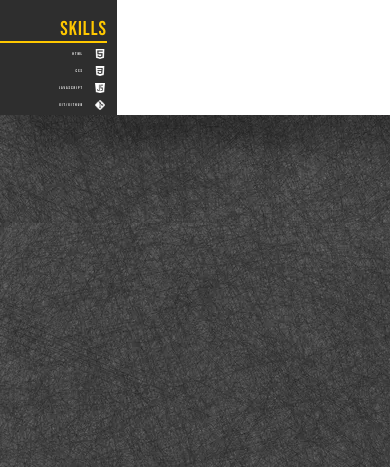
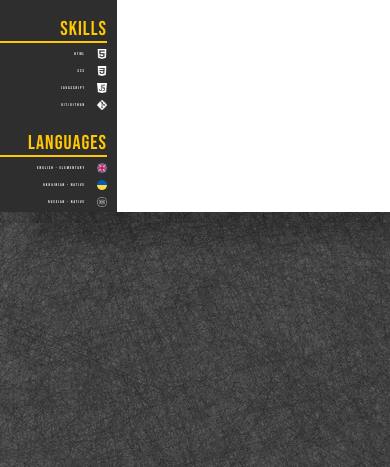
Before and after one commit to Sauliak/rsschool-cv, a plain HTML site: page index.html in a window 390 px wide. Shown: the part 377-844 px from the top of the page. Drawn offline with Linux system fonts and the light colour scheme.

Commit message:
feat: add languages block

```diff
--- a/index.html
+++ b/index.html
@@ -96,6 +96,20 @@
                     <img src="./assets/png/git.png" alt="git" class="icon">
                 </div>
             </div>
+            <div id="languages">
+                <h3 class="title-aside">Languages</h3>
+                <div class="languages-information">
+                    <span class="aside-blocks">English - Elementary</span>
+                    <img src="./assets/png/united-kingdom.png" alt="english" class="icon">
+                </div>
+                <div class="languages-information">
+                    <span class="aside-blocks">Ukrainian - Native</span>
+                    <img src="./assets/png/ukraine.png" alt="ukraine" class="icon">
+                </div>
+                <div class="languages-information">
+                    <span class="aside-blocks">Russian - Native</span>
+                    <img src="./assets/png/russian.png" alt="russian" class="icon">
+                </div>
         </aside>
         <section></section>
     </main>
--- a/style.css
+++ b/style.css
@@ -150,7 +150,7 @@ html {
     font-family: 'Bebas Neue';
     font-size: 15px;
     font-weight: 100;
-    letter-spacing: 2px;
+    letter-spacing: 3px;
 }
 
 .contacts-information {
@@ -175,7 +175,8 @@ html {
     width: 35px;
 }
 
-.skills-information {
+.skills-information,
+.languages-information {
     display: flex;
     align-items: center;
     justify-content:flex-end;
@@ -230,7 +231,8 @@ html {
         width: 30px;
     }
 
-    .skills-information {
+    .skills-information,
+    .languages-information {
         margin: 8px 18px;
     }
 }
@@ -283,7 +285,8 @@ html {
         width: 25px;
     }
 
-    .skills-information {
+    .skills-information,
+    .languages-information {
         margin: 6px 16px;
     }
 }
@@ -336,7 +339,8 @@ html {
         width: 20px;
     }
 
-    .skills-information {
+    .skills-information,
+    .languages-information {
         margin: 4px 14px;
     }
 }
@@ -389,7 +393,8 @@ html {
         width: 15px;
     }
 
-    .skills-information {
+    .skills-information,
+    .languages-information {
         margin: 4px 14px;
     }
 }
@@ -442,7 +447,8 @@ html {
         width: 10px;
     }
 
-    .skills-information {
-        margin: 4px 12px;
+    .skills-information,
+    .languages-information {
+        margin: 4px 10px;
     }
 }
```
Also changed, not shown: assets/png/russian.png (added), assets/png/ukraine.png (added), assets/png/united-kingdom.png (added).
